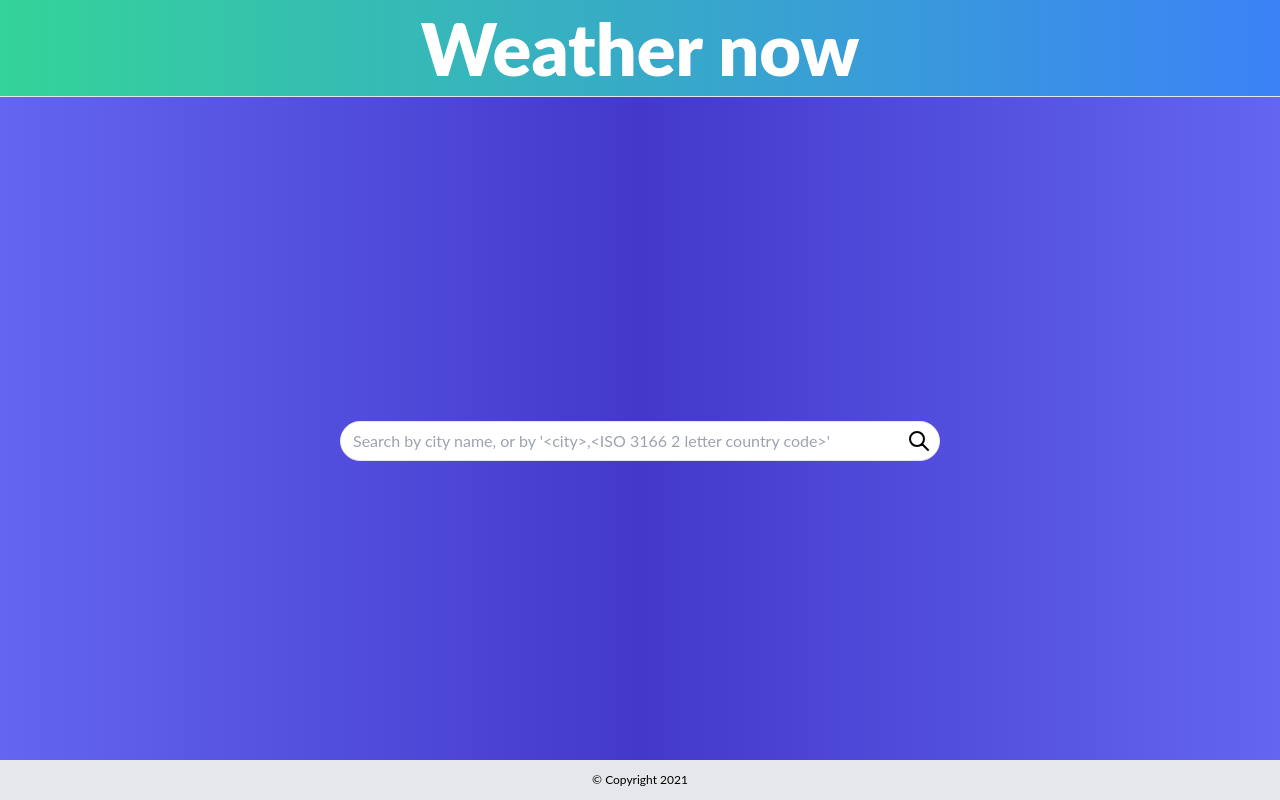
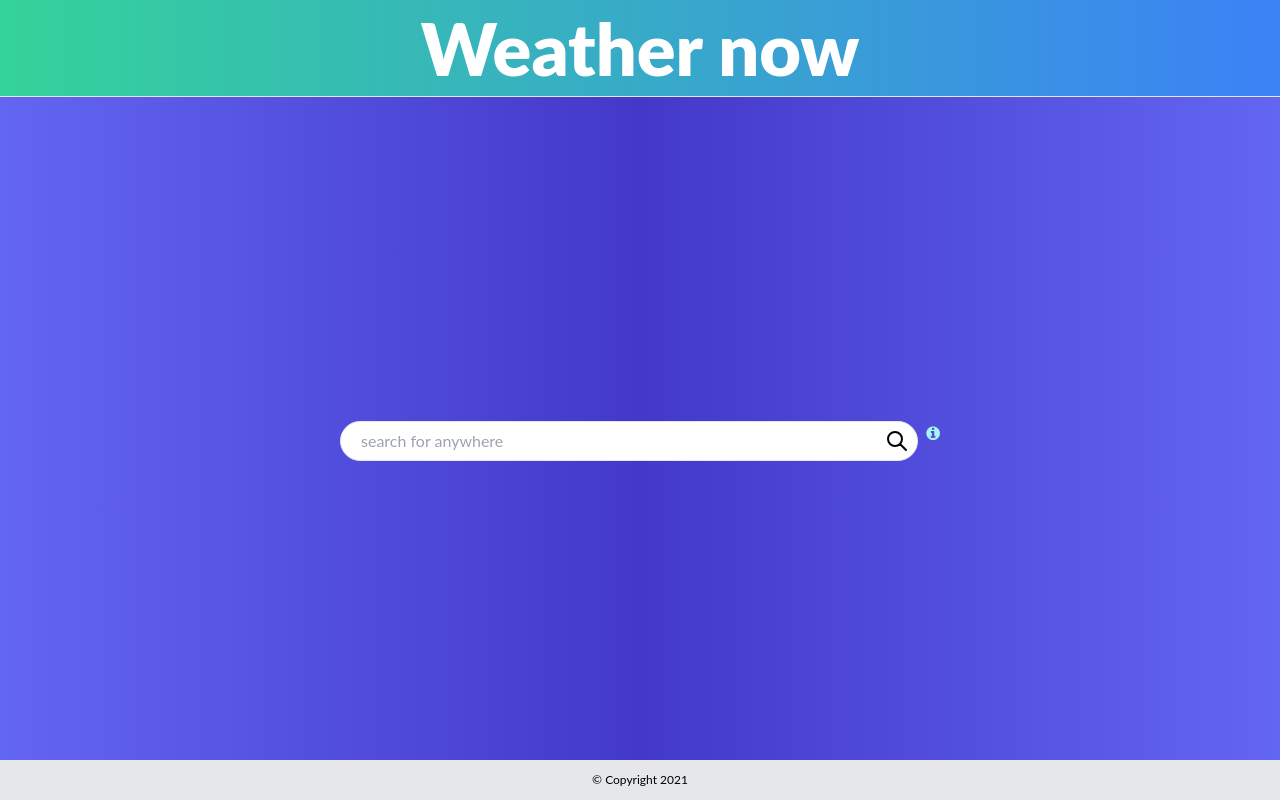
Before and after one commit to tof-tof/weather-now, a React (Create React App) app: page / in a window 1280 px wide. Built offline with nearby package versions, Linux system fonts and the light colour scheme.

Commit message:
added info circle

```diff
--- /dev/null
+++ b/src/Components/Information.js
@@ -0,0 +1,11 @@
+import React from "react";
+import "../assets/css/information.css"
+
+export default function Information() {
+  return (
+    <span>
+      <i className="fa fa-info-circle" aria-hidden="true"
+        data-tooltip="Search by city, state or country. If the city has the same name as another, add the ISO 3166 2 letter country code after the city name and a comma "></i>
+    </span>
+  )
+}
--- a/src/Components/Search.js
+++ b/src/Components/Search.js
@@ -2,6 +2,7 @@ import React from "react";
 import { useState } from "react";
 import WeatherCard from "./WeatherCard";
 import BeatLoader from "react-spinners/BeatLoader";
+import Information from "./Information";
 
 export default function Search() {
   const [city, setCity] = useState("");
@@ -60,15 +61,15 @@ export default function Search() {
   };
   return (
     <div className="container mx-auto pt-6">
-      <div className="flex justify-center max-w-screen-sm mx-auto overflow-hidden px-5">
+      <div className="flex justify-center max-w-screen-sm mx-auto px-5">
         <form
-          className="w-full h-10 pl-3 pr-2 bg-white border rounded-full flex justify-between items-center relative"
+          className="w-full h-10 pl-5 pr-2 bg-white border rounded-full flex justify-between items-center relative focus:ring-1"
           onSubmit={searchCity}
         >
           <input
             type="text"
             name="city"
-            placeholder="Search by city name, or by '<city>,<ISO 3166 2 letter country code>'"
+            placeholder="search for anywhere"
             className="appearance-non w-full outline-none focus:outline-none active:outline-none"
             value={city}
             onChange={(e) => setCity(e.target.value)}
@@ -90,8 +91,13 @@ export default function Search() {
             </svg>
           </button>
         </form>
+        <span className="pl-2 hidden lg:block">
+          <Information />
+        </span>
       </div>
-
+      <span className="m-0 p-0 flex justify-center lg:hidden">
+          <Information />
+      </span>
       <div className="container mx-auto justify-center items-center">
         {searching && !message ? (
           <div className="flex justify-center my-8">
--- /dev/null
+++ b/src/assets/css/information.css
@@ -0,0 +1,36 @@
+@import url("https://cdnjs.cloudflare.com/ajax/libs/font-awesome/4.7.0/css/font-awesome.min.css");
+@import url('https://fonts.googleapis.com/css2?family=Raleway&display=swap');
+
+i[data-tooltip]::after {
+  content: attr(data-tooltip);
+  width: 15rem;
+  height: fit-content;
+  position: absolute;
+  left: 14px;
+  top: 0;
+  font-family: Raleway, sans-serif;
+  font-weight: 600;
+  overflow: auto;
+  background-color: rgba(110, 231, 183, 1);
+  /* background-color: rgba(0, 0, 0, 0.8); */
+  padding: 6px;
+  border-radius: 4px;
+  color: rgba(0, 0, 0, 0.8);
+  transform: scale(0);
+  transition: 0.2s ease-in-out;
+}
+
+i[data-tooltip]:hover::after {
+  transform: scale(1);
+  bottom: -150%;
+}
+
+i {
+  color: #a6f3f1;
+  cursor: pointer;
+}
+
+span {
+  position: relative;
+  display: inline-block;
+}
--- a/src/assets/css/tailwind.src.css
+++ b/src/assets/css/tailwind.src.css
@@ -3,6 +3,7 @@
 @tailwind utilities;
 
 @layer base {
-  @import url('https://fonts.googleapis.com/css2?family=Raleway&display=swap');
   @import url('https://fonts.googleapis.com/css2?family=Lato&display=swap');
+  @import url('//maxcdn.bootstrapcdn.com/font-awesome/4.7.0/css/font-awesome.min.css');
+
 }
--- a/tailwind.config.js
+++ b/tailwind.config.js
@@ -1,6 +1,6 @@
 module.exports = {
   purge: {
-    enabled:false,
+    enabled:true,
     content: [
     './public/**/*.html',
     './src/**/*.js',
@@ -9,7 +9,7 @@ module.exports = {
   darkMode: false, // or 'media' or 'class'
   theme: {
     fontFamily: {
-      'sans': 'Lato ,"Segoe UI", sans-serif',
+      'sans': 'Lato, sans-serif',
     },
     extend: {
     },
```
Also changed, not shown: src/assets/css/tailwind.css.
